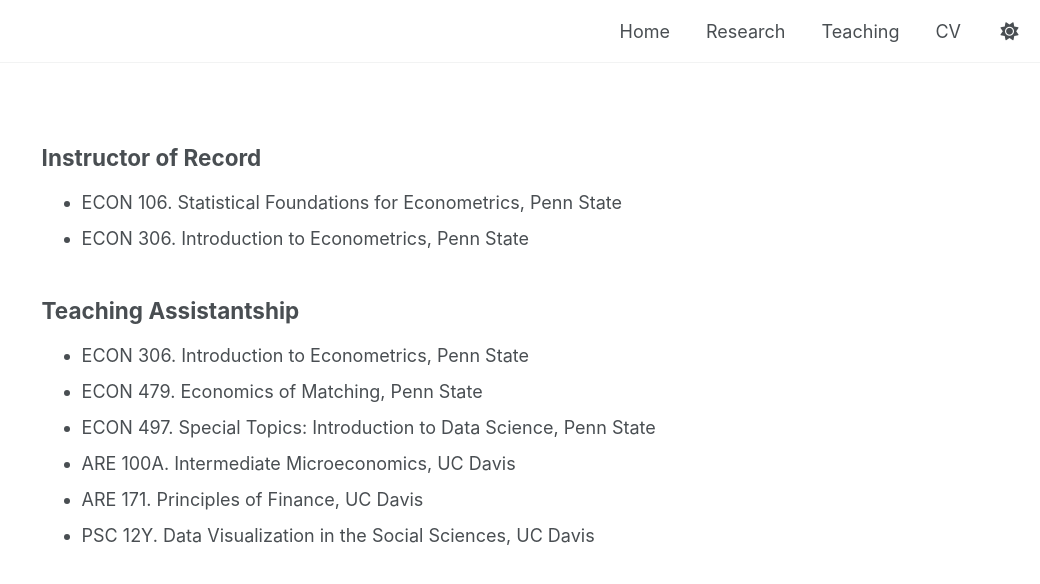
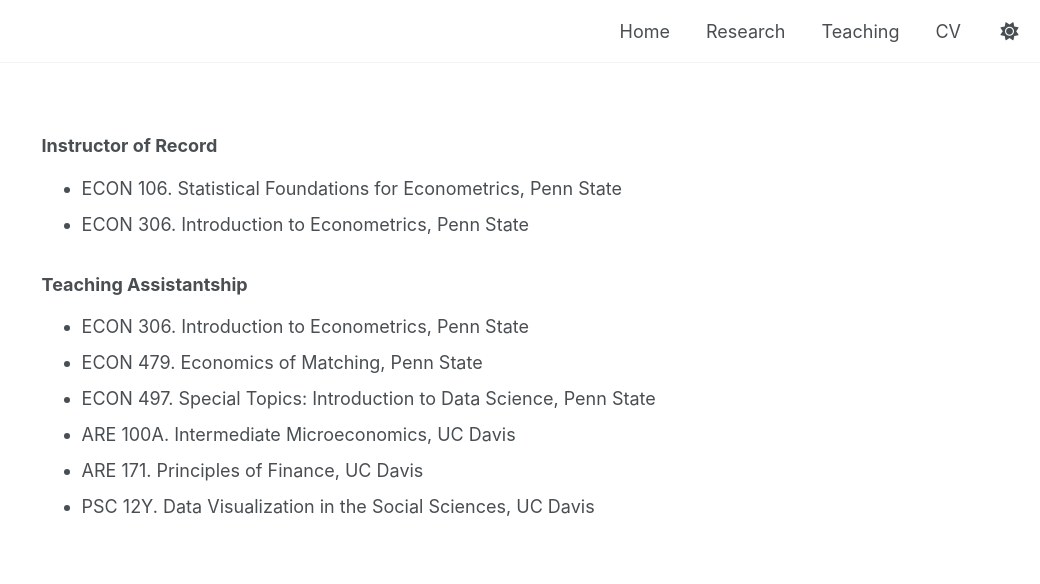
Before and after one commit to lbz5158/lujiezhou.github.io, a Jekyll site: the page built from _pages/teaching.md, in a window 1280 px wide. Shown: the top 584 px of the page, without its empty margins (240-1280 px from the left). Built offline with Jekyll 4.4.1, drawn with Linux system fonts in a browser that asks for light colours.

```diff
--- a/_pages/teaching.md
+++ b/_pages/teaching.md
@@ -7,11 +7,11 @@ author_profile: false
 
 {% include base_path %}
 
-## Instructor of Record
+### Instructor of Record
 * ECON 106. Statistical Foundations for Econometrics, Penn State
 * ECON 306. Introduction to Econometrics, Penn State
 
-## Teaching Assistantship
+### Teaching Assistantship
 * ECON 306. Introduction to Econometrics, Penn State
 * ECON 479. Economics of Matching, Penn State
 * ECON 497. Special Topics: Introduction to Data Science, Penn State
```
